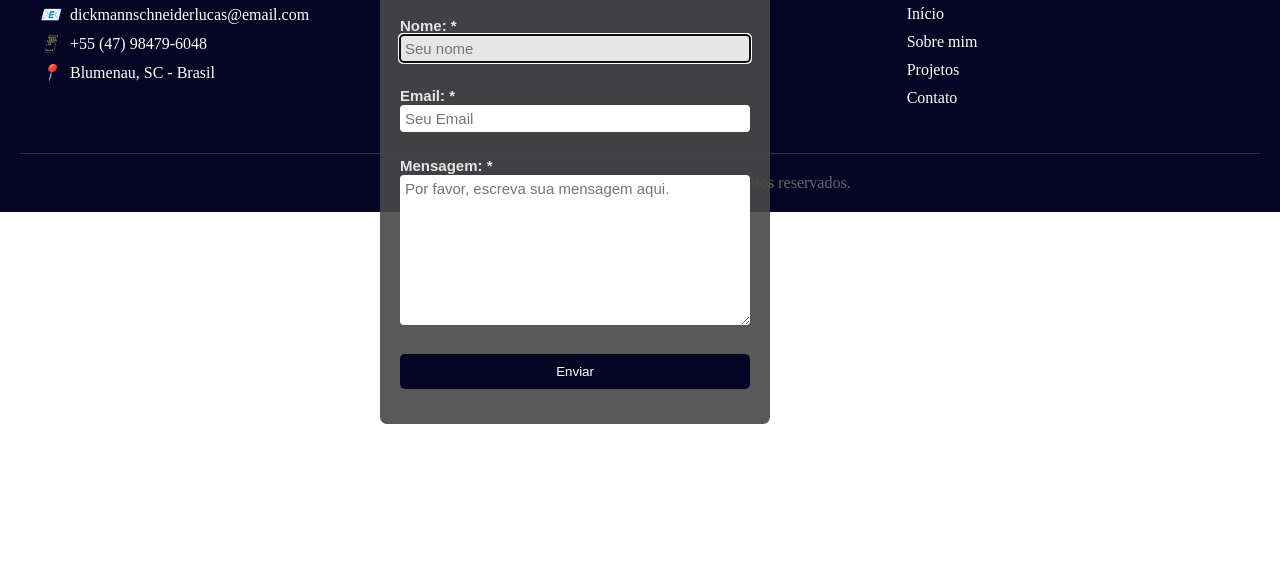
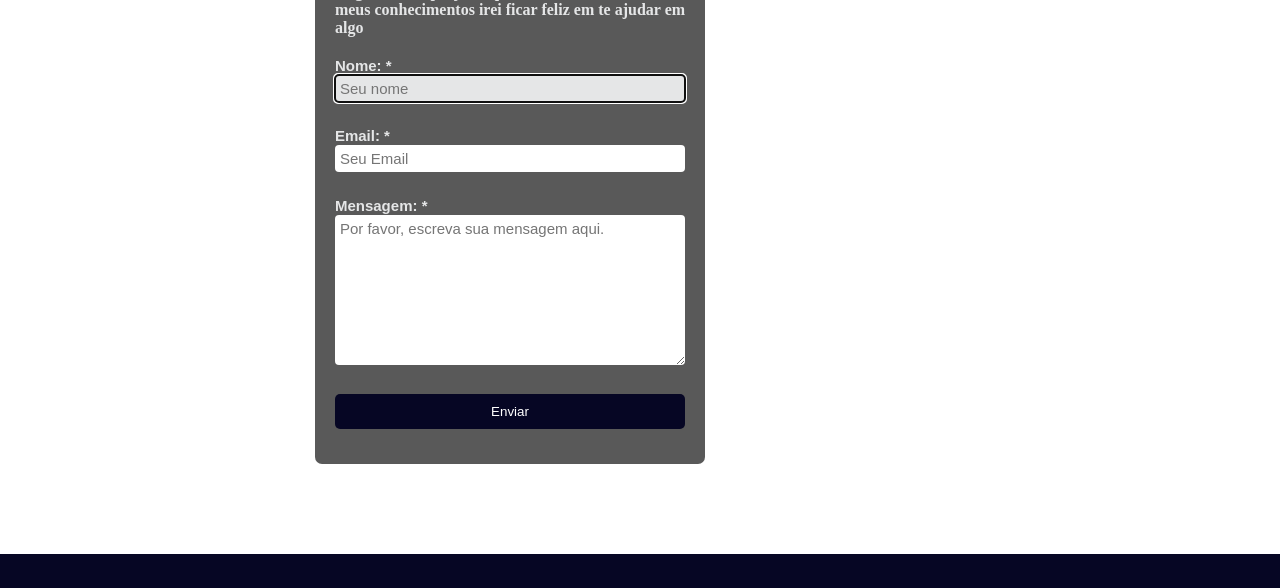
Before and after one commit to LucasDS0608/Portifolio-Projetos, a plain HTML site: page contato.html in a window 1280 px wide. Shown: the part 224-812 px from the top of the page. Drawn offline with nearby package versions, Linux system fonts and the light colour scheme.

Commit message:
ajuste página de contatos

```diff
--- a/contato.html
+++ b/contato.html
@@ -27,6 +27,7 @@
         <button class="menu-toggle">☰</button> <!-- aparece no mobile -->
     </header>
     <script src="js/script.js"></script>
+    <div class="center">
         <div id="contact-form">
             <div>
                 <h1>Entre em Contato</h1>
@@ -57,6 +58,7 @@
                 <button name="submit" type="submit" id="submit" >Enviar</button>
                 </div>
             </form>
+        </div>
     </div>
 	<footer>
         <div class="footer-content">
--- a/css/style.css
+++ b/css/style.css
@@ -619,9 +619,7 @@ h4{
    background-color:rgba(72,72,72,0.9);
    padding: 10px 20px 30px 20px;
    max-width:100%;
-   float: left;
    left: 50%;
-   position: absolute;
    margin-top:30px;
    margin-left: -260px;
    border-radius:7px;
```
Lines whose indentation alone changed are shown as unchanged.
